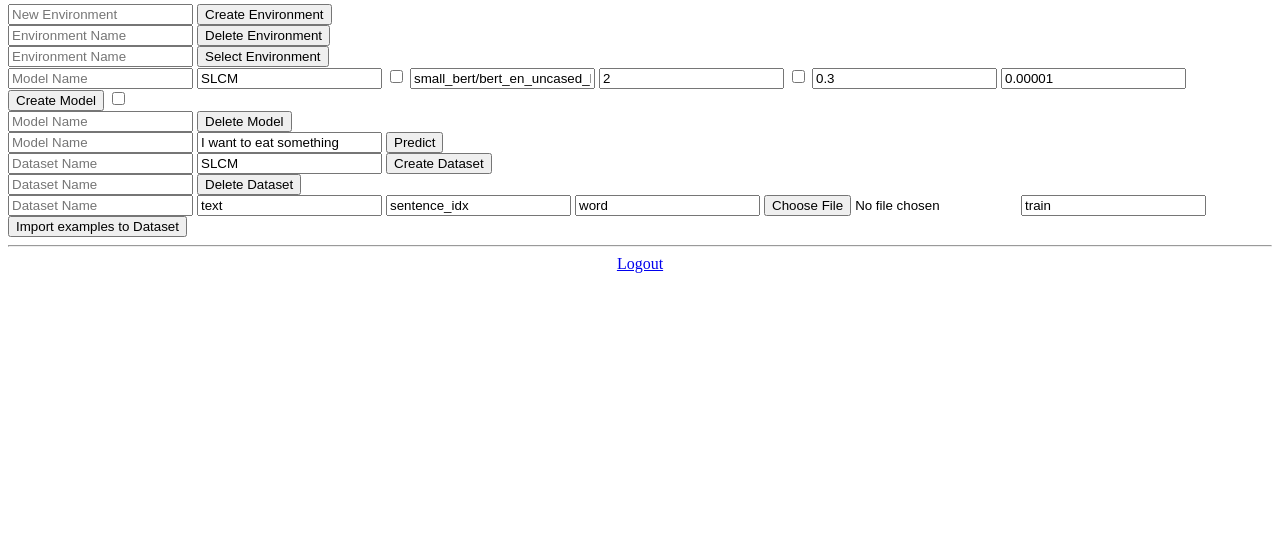
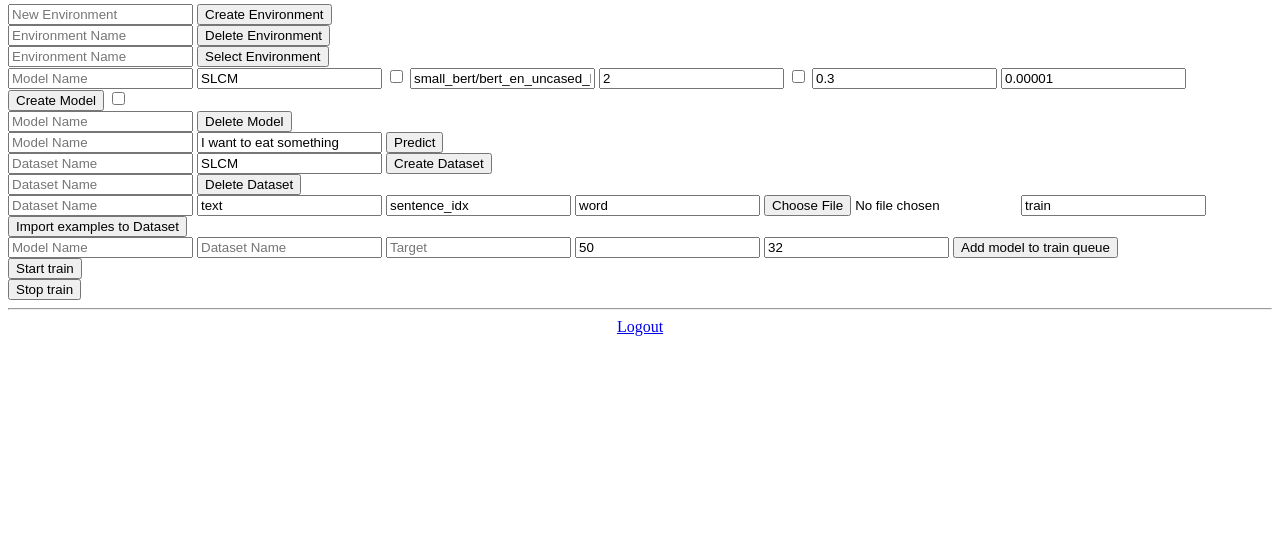
Before and after one commit to GiuseppeVolpe/AlIveProject-Server, a Flask app: template AlIve/Templates/index.html in a window 1280 px wide. Shown: the part 94-634 px from the top of the page. Run offline with Flask 3, Linux system fonts and the light colour scheme; the template is opened without the code that fills it, so the values that code supplies are empty.

Commit message:
Added forms to handle the train queue

```diff
--- a/AlIve/Templates/index.html
+++ b/AlIve/Templates/index.html
@@ -94,6 +94,29 @@
     </form>
   </div>
 
+  <div>
+    <form action="/add_to_train_queue", method="POST">
+      <input type="text" value="" placeholder="Model Name" name="model_name">
+      <input type="text" value="" placeholder="Dataset Name" name="dataset_name">
+      <input type="text" value="" placeholder="Target" name="targets">
+      <input type="number" value="50" placeholder="Number of epochs" name="num_of_epochs">
+      <input type="number" value="32" placeholder="Batch size" name="batch_size">
+      <input type="submit" value="Add model to train queue" class="btn btn-primary btn-large btn-block">
+    </form>
+  </div>
+
+  <div>
+    <form action="/start_train", method="POST">
+      <input type="submit" value="Start train" class="btn btn-primary btn-large btn-block">
+    </form>
+  </div>
+
+  <div>
+    <form action="/stop_train", method="POST">
+      <input type="submit" value="Stop train" class="btn btn-primary btn-large btn-block">
+    </form>
+  </div>
+
   <center>
     <hr>
   </center>
```
